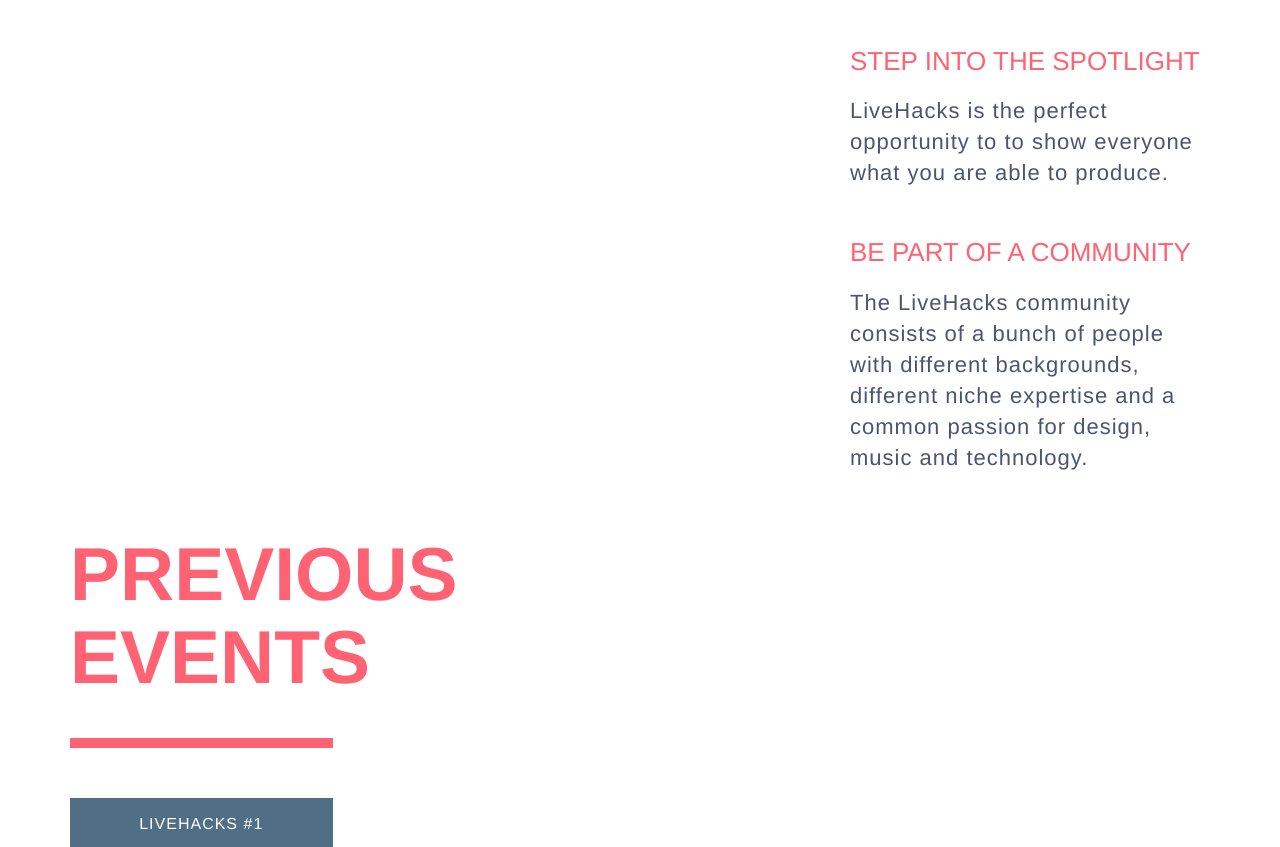
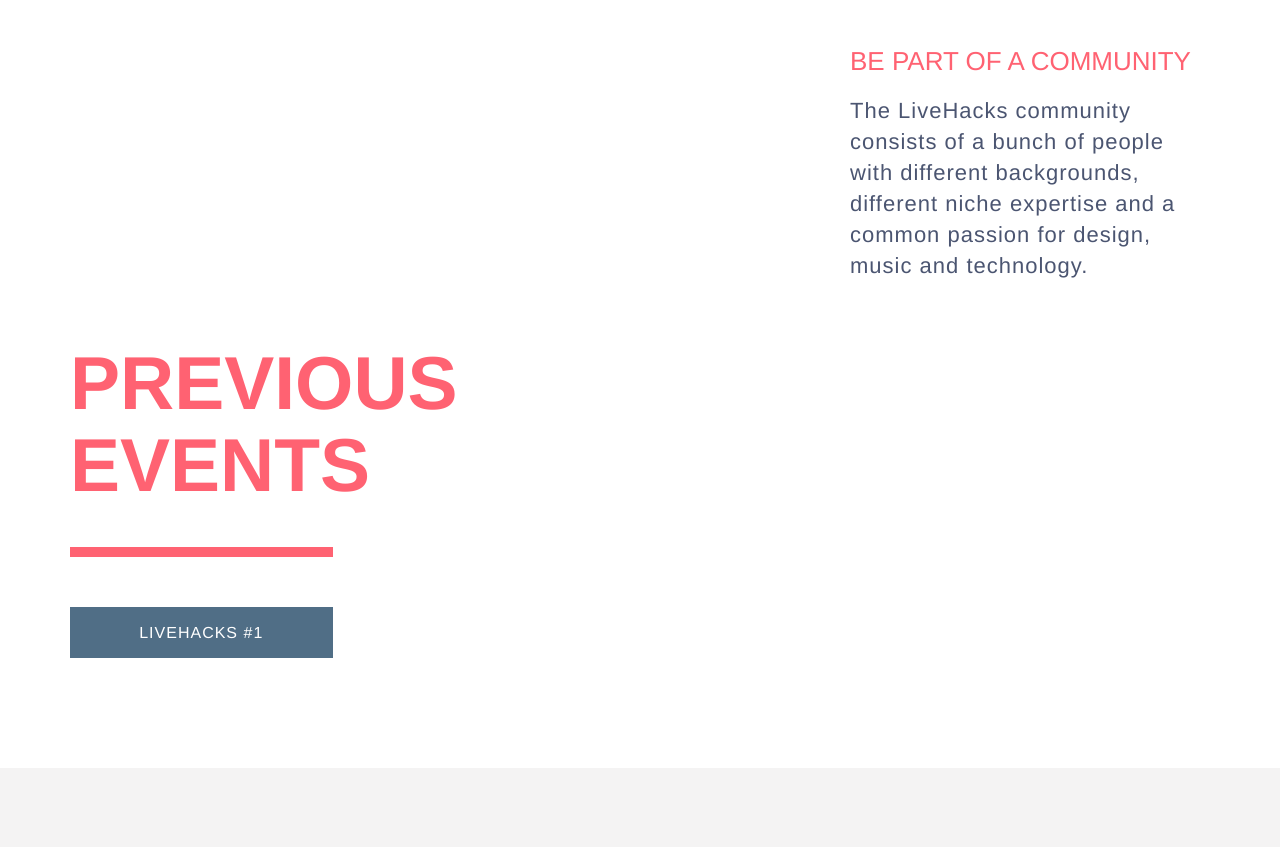
Before and after one commit to stagecast/livehacks-website, a website: page index.html in a window 1280 px wide. Shown: the part 2596-3443 px from the top of the page. Drawn offline with nearby package versions, Linux system fonts and the light colour scheme.

Commit message:
Update index.html

```diff
--- a/index.html
+++ b/index.html
@@ -147,11 +147,6 @@
                     <p>
                         LiveHacks is a perfect place to meet people with
                         different skillsets and learn from each other.
-                    </p>
-                    <h4>Step into the spotlight</h4>
-                    <p>
-                        LiveHacks is the perfect opportunity to to show
-                        everyone what you are able to produce.
                     </p>
                     <h4>Be part of a community</h4>
                     <p>
```
